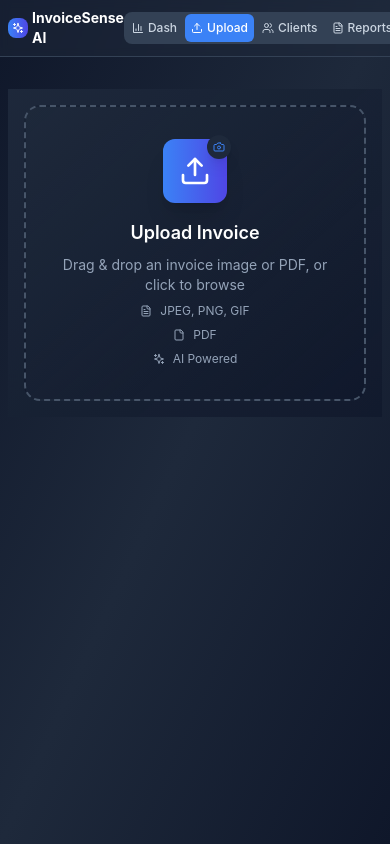
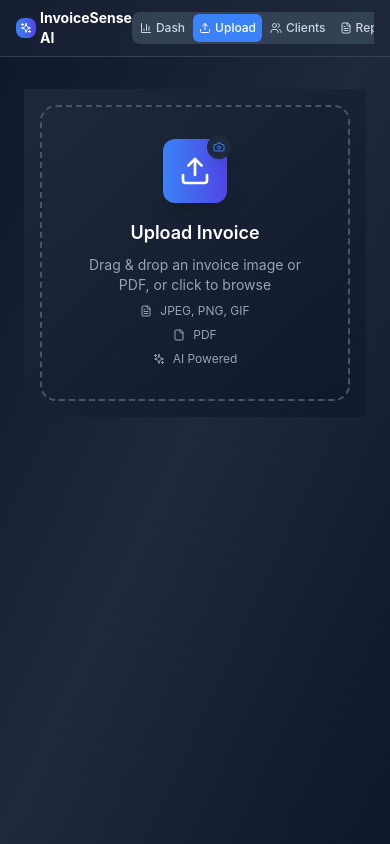
Before and after one commit to 3aboshe/InvoiceSenseAI, a React (Vite) app in the folder client/: page / in a window 390 px wide. Built offline with nearby package versions, Linux system fonts and the light colour scheme; a web font is replaced by a local one.

Commit message:
Fix white bar overflow issue - Added comprehensive overflow control to prevent horizontal scrolling and white bars on the right side

```diff
--- a/client/src/App.jsx
+++ b/client/src/App.jsx
@@ -76,9 +76,9 @@ function AppContent() {
   }
 
   const Navigation = () => (
-    <nav className="bg-slate-800/50 backdrop-blur-sm border-b border-slate-700 w-full overflow-x-hidden">
-      <div className="max-w-7xl mx-auto px-2 sm:px-4 lg:px-6 w-full">
-        <div className="flex items-center justify-between h-14 sm:h-16 w-full">
+    <nav className="bg-slate-800/50 backdrop-blur-sm border-b border-slate-700 w-full overflow-x-hidden max-w-full">
+      <div className="max-w-7xl mx-auto px-2 sm:px-4 lg:px-6 w-full overflow-x-hidden">
+        <div className="flex items-center justify-between h-14 sm:h-16 w-full overflow-x-hidden">
           {/* Logo and Title */}
           <div className="flex items-center space-x-1 sm:space-x-2 lg:space-x-3">
             <div className="p-1 sm:p-1.5 lg:p-2 bg-gradient-to-r from-blue-500 to-indigo-600 rounded-lg">
@@ -173,8 +173,8 @@ function AppContent() {
   );
 
   const UploadPage = () => (
-    <main className="flex-1 px-2 sm:px-4 lg:px-6 pb-4 overflow-x-hidden">
-      <div className="max-w-6xl mx-auto space-y-2 mt-8 w-full">
+    <main className="flex-1 px-2 sm:px-4 lg:px-6 pb-4 overflow-x-hidden w-full max-w-full">
+      <div className="max-w-6xl mx-auto space-y-2 mt-8 w-full overflow-x-hidden">
         {/* Upload Section */}
         <ImageUploader
           onUpload={handleUpload}
@@ -194,7 +194,7 @@ function AppContent() {
   );
 
   return (
-    <div className="min-h-screen flex flex-col bg-gradient-to-br from-slate-900 via-slate-800 to-slate-900 text-white overflow-x-hidden">
+    <div className="min-h-screen flex flex-col bg-gradient-to-br from-slate-900 via-slate-800 to-slate-900 text-white overflow-x-hidden w-full max-w-full">
       <Navigation />
       <Routes>
         <Route path="/" element={<UploadPage />} />
--- a/client/src/components/ImageUploader.jsx
+++ b/client/src/components/ImageUploader.jsx
@@ -17,9 +17,9 @@ const ImageUploader = ({ onUpload, isLoading, error }) => {
   })
 
   return (
-    <div className="space-y-6 sm:space-y-8 w-full overflow-hidden">
+    <div className="space-y-6 sm:space-y-8 w-full overflow-hidden max-w-full">
       {/* Main Upload Area */}
-      <div className="glass-card p-4 sm:p-6 lg:p-8 w-full overflow-hidden">
+      <div className="glass-card p-4 sm:p-6 lg:p-8 w-full overflow-hidden max-w-full">
         <div
           {...getRootProps()}
           className={`
--- a/client/src/components/ResultsTable.jsx
+++ b/client/src/components/ResultsTable.jsx
@@ -89,7 +89,7 @@ const ResultsTable = ({ data, autoConvertCurrency }) => {
         )}
 
         {/* Invoice Summary Cards */}
-        <div className="grid grid-cols-1 sm:grid-cols-2 lg:grid-cols-3 gap-3 sm:gap-4 mb-4 sm:mb-6 w-full">
+        <div className="grid grid-cols-1 sm:grid-cols-2 lg:grid-cols-3 gap-3 sm:gap-4 mb-4 sm:mb-6 w-full grid-container">
           <div className="glass-card-hover p-3 sm:p-4 relative overflow-hidden">
             <div className="absolute inset-0 bg-gradient-to-br from-blue-400/10 to-indigo-500/10 rounded-xl -z-10"></div>
             <div className="flex items-center space-x-3 sm:space-x-4">
@@ -183,8 +183,8 @@ const ResultsTable = ({ data, autoConvertCurrency }) => {
           </h3>
         </div>
 
-        <div className="overflow-x-auto w-full">
-          <table className="w-full min-w-full">
+        <div className="overflow-x-auto w-full table-container">
+          <table className="w-full min-w-full max-w-full">
             <thead>
               <tr className="border-b border-slate-700">
                 <th className="text-left py-3 px-2 sm:px-4 text-xs sm:text-sm font-medium text-slate-400">
--- a/client/src/index.css
+++ b/client/src/index.css
@@ -18,6 +18,7 @@
     font-family: 'SF Pro Display', -apple-system, BlinkMacSystemFont, 'Segoe UI', Roboto, sans-serif;
     overflow-x: hidden;
     width: 100%;
+    max-width: 100vw;
   }
 
   body {
@@ -25,6 +26,8 @@
     overflow-x: hidden;
     max-width: 100vw;
     width: 100%;
+    margin: 0;
+    padding: 0;
   }
 
   * {
@@ -35,6 +38,13 @@
     overflow-x: hidden;
     width: 100%;
     max-width: 100vw;
+    min-height: 100vh;
+  }
+
+  /* Ensure all containers respect viewport width */
+  .container, .max-w-6xl, .max-w-7xl {
+    max-width: 100vw;
+    overflow-x: hidden;
   }
 }
 
@@ -43,6 +53,8 @@
   .glass-card {
     @apply bg-slate-800/80 backdrop-blur-xl border-slate-600/40 shadow-xl;
     @apply bg-gradient-to-br from-slate-800/90 to-slate-900/80;
+    max-width: 100%;
+    overflow-x: hidden;
   }
 
   .glass-card-hover {
@@ -50,6 +62,8 @@
     @apply hover:bg-slate-800 hover:shadow-2xl hover:scale-[1.02] hover:border-slate-400/60;
     @apply bg-gradient-to-br from-slate-800/95 to-slate-900/90;
     @apply hover:from-slate-800 hover:to-indigo-900/30;
+    max-width: 100%;
+    overflow-x: hidden;
   }
 
   /* Button Styles */
@@ -72,6 +86,8 @@
     @apply border-2 border-dashed border-slate-600 rounded-2xl p-8 cursor-pointer;
     @apply hover:border-blue-400 hover:bg-gradient-to-br hover:from-slate-800/80 hover:to-indigo-900/40 transition-all duration-300;
     @apply bg-gradient-to-br from-slate-800/80 to-slate-900/60;
+    max-width: 100%;
+    overflow-x: hidden;
   }
 
   .dropzone-active {
@@ -81,6 +97,19 @@
   /* Dark Mode Table Row Styles */
   .table-row {
     @apply hover:bg-gradient-to-r hover:from-slate-700/80 hover:to-indigo-900/40 transition-colors duration-200;
+  }
+
+  /* Ensure tables don't cause horizontal overflow */
+  .table-container {
+    max-width: 100%;
+    overflow-x: auto;
+    -webkit-overflow-scrolling: touch;
+  }
+
+  /* Ensure grid layouts don't overflow */
+  .grid-container {
+    max-width: 100%;
+    overflow-x: hidden;
   }
 }
 
@@ -132,6 +161,12 @@
   .bounce-in {
     animation: bounceIn 0.8s ease-out;
   }
+
+  /* Prevent horizontal overflow */
+  .no-overflow-x {
+    overflow-x: hidden;
+    max-width: 100vw;
+  }
 }
 
 /* Custom scrollbar */
@@ -151,3 +186,11 @@
 ::-webkit-scrollbar-thumb:hover {
   background: rgba(148, 163, 184, 0.5);
 }
+
+/* Additional overflow prevention */
+@media (max-width: 640px) {
+  .container, .max-w-6xl, .max-w-7xl {
+    padding-left: 1rem;
+    padding-right: 1rem;
+  }
+}
```
Also changed, not shown: 2 other files (tests, documents, lock files or other folders).
